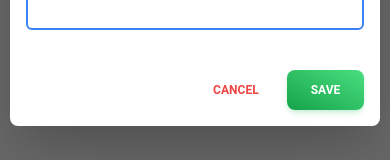
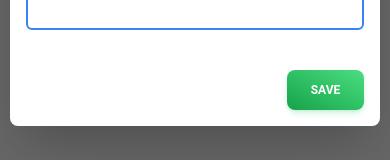
Before and after one commit to Ravi-dhanani/ecommerce-admin, a Next.js app: page /carousel in a window 390 px wide. Both pictures are taken after a click on the button "ADD CAROUSEL". Shown: the part 471-631 px from the top of the page. Built offline with nearby package versions, Linux system fonts and the light colour scheme.

Commit message:
model responsive

```diff
--- a/src/components/carousel/Carousel.tsx
+++ b/src/components/carousel/Carousel.tsx
@@ -1,16 +1,10 @@
-import {
-  Button,
-  DialogFooter,
-  Input,
-  Option,
-  Select,
-  Typography,
-} from "@material-tailwind/react";
+import { yupResolver } from "@hookform/resolvers/yup";
+import { Button, Input } from "@material-tailwind/react";
 import React from "react";
-import RModel from "../common/RModel";
 import { useForm } from "react-hook-form";
-import { yupResolver } from "@hookform/resolvers/yup";
 import * as yup from "yup";
+import RModel from "../common/model/RModel";
+import RButtonModel from "../common/model/RButtonModel";
 
 interface ICarouselForm {
   Title: string;
@@ -91,7 +85,7 @@ export default function Carousel() {
                   : "border-blue-500"
               }  rounded-md p-10 text-center`}
             >
-              <div className="  text-sm leading-6 text-gray-600 flex justify-center">
+              <div className=" text-sm leading-6 text-gray-600 flex justify-center">
                 <label className="relative cursor-pointer rounded-md bg-white font-semibold text-black focus-within:outline-none focus-within:ring-2 ">
                   <span>Upload a file</span>
                   <input
@@ -115,13 +109,12 @@ export default function Carousel() {
               </span>
             </div>
           </div>
-          <div className="flex justify-end">
-            <Button variant="text" color="red" className="mr-1">
-              <span>Cancel</span>
-            </Button>
-            <Button type="submit" variant="gradient" color="green">
-              <span>Save</span>
-            </Button>
+          <div className="">
+            <RButtonModel>
+              <Button type="submit" variant="gradient" color="green">
+                <span>Save</span>
+              </Button>
+            </RButtonModel>
           </div>
         </form>
       </RModel>
--- /dev/null
+++ b/src/components/common/model/RButtonModel.tsx
@@ -0,0 +1,6 @@
+import { Button, DialogFooter } from "@material-tailwind/react";
+import React from "react";
+
+export default function RButtonModel(props: { children?: any }) {
+  return <DialogFooter className="p-0">{props.children}</DialogFooter>;
+}
--- a/src/components/common/RModel.tsx
+++ b/src/components/common/model/RModel.tsx
@@ -7,6 +7,7 @@ import {
   Typography,
 } from "@material-tailwind/react";
 import React, { useState } from "react";
+import RButtonModel from "./RButtonModel";
 interface IRModelProps {
   children: any;
   title: string;
@@ -68,6 +69,7 @@ export default function RModel(props: IRModelProps) {
           </div>
         </DialogHeader>
         <DialogBody>{children}</DialogBody>
+        <RButtonModel />
       </Dialog>
     </div>
   );
--- a/styles/globals.css
+++ b/styles/globals.css
@@ -1,4 +1,4 @@
-:root {
+/* :root {
   --foreground-rgb: 0, 0, 0;
   --background-start-rgb: 214, 219, 220;
   --background-end-rgb: 255, 255, 255;
@@ -10,20 +10,20 @@
     --background-start-rgb: 0, 0, 0;
     --background-end-rgb: 0, 0, 0;
   }
-}
+} */
 
-body {
+/* body {
   color: rgb(var(--foreground-rgb));
   background-color: white;
-  /* background: linear-gradient(
+  background: linear-gradient(
       to bottom,
       transparent,
       rgb(var(--background-end-rgb))
     )
-    rgb(var(--background-start-rgb)); */
-}
+    rgb(var(--background-start-rgb));
+} */
 
-.buttonMain {
+/* .buttonMain {
   cursor: pointer;
   display: inline-block;
   text-align: center;
@@ -67,7 +67,7 @@ body {
   bottom: 0;
   left: 0;
   transition: bottom 0.3s cubic-bezier(0.5, 2.5, 0.7, 0.7);
-}
+} */
 
 @tailwind base;
 @tailwind components;
@@ -75,19 +75,3 @@ body {
 
 /* for scrollbar */
 /* Customize the scrollbar */
-::-webkit-scrollbar {
-  width: 2px; /* Width of the scrollbar */
-}
-
-::-webkit-scrollbar-thumb {
-  background-color: #57768f; /* Color of the scrollbar thumb */
-  border-radius: 3px; /* Rounded corners for the thumb */
-}
-
-::-webkit-scrollbar-thumb:hover {
-  background-color: #999; /* Hover color of the thumb */
-}
-
-::-webkit-scrollbar-track {
-  background-color: #f1f1f1; /* Color of the scrollbar track */
-}
```
Also changed, not shown: src/components/home/LandingPage.tsx (+3 -11 lines).
